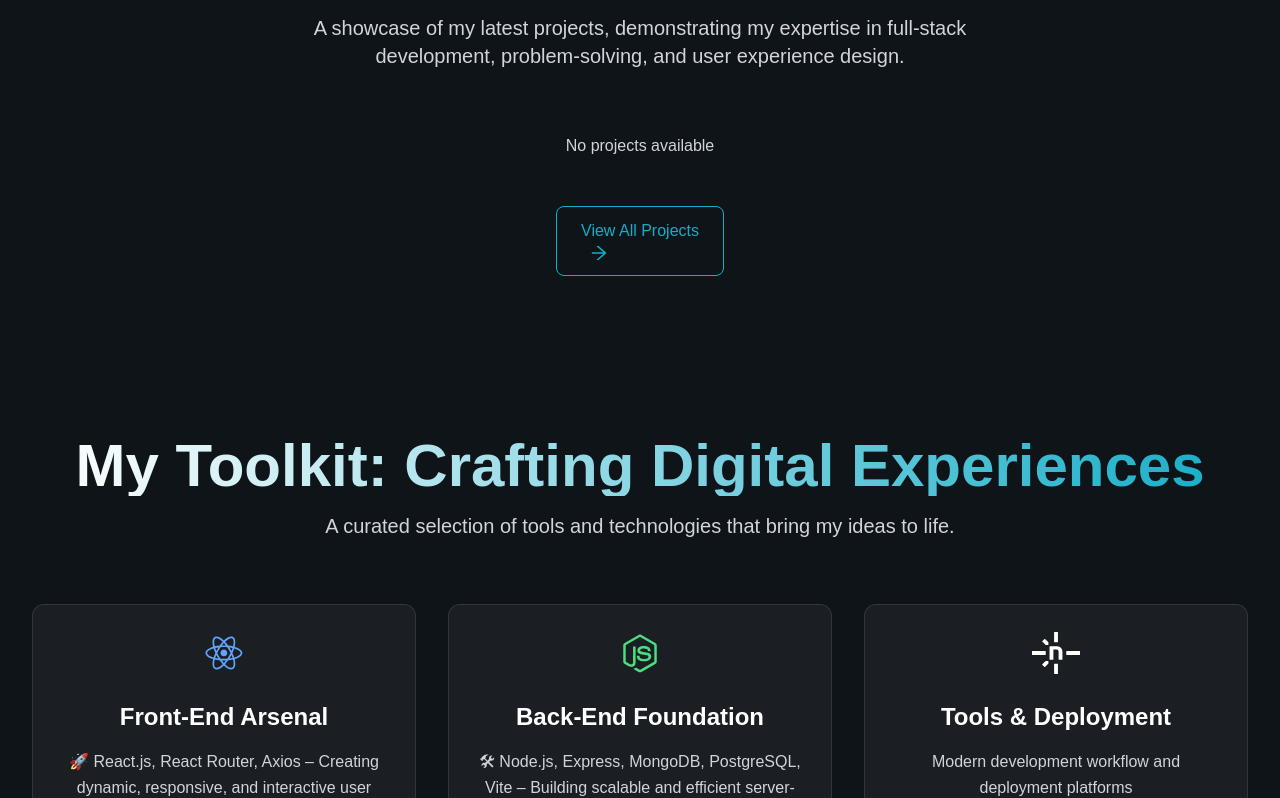
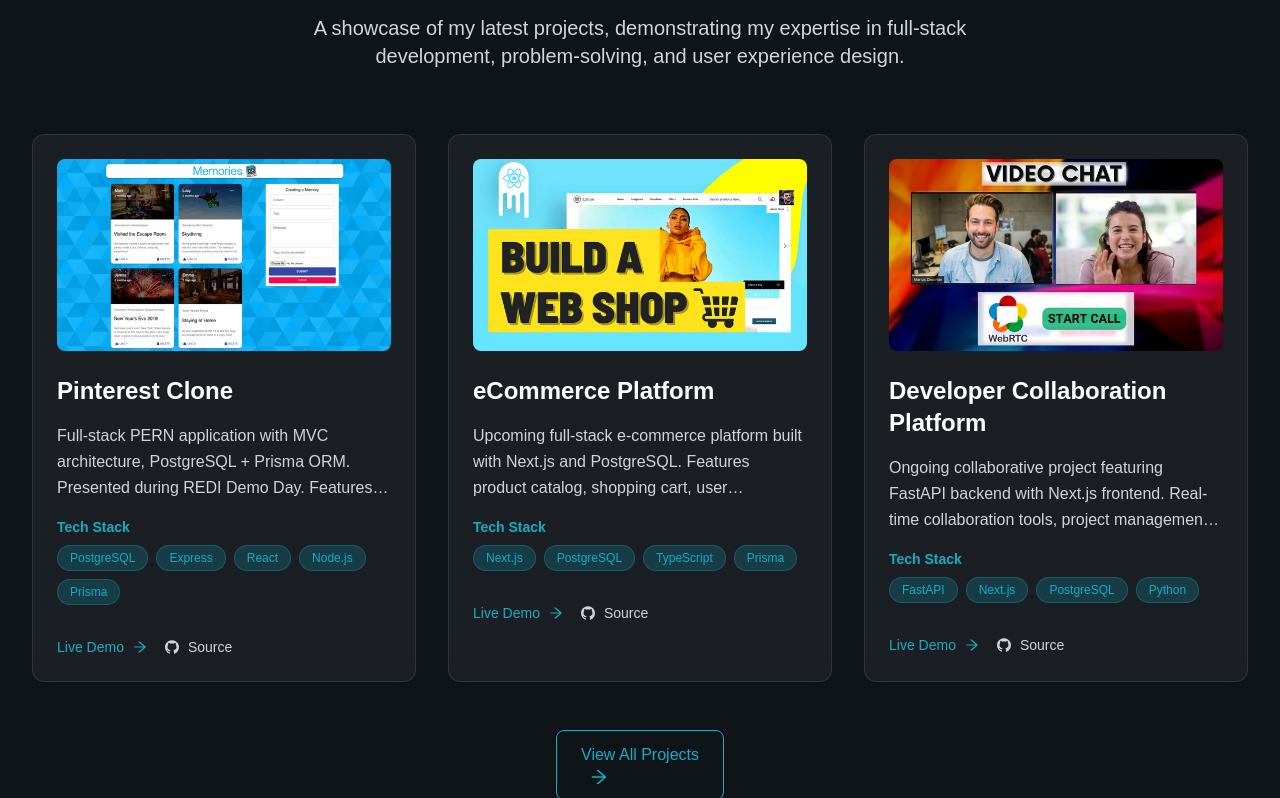
Before and after one commit to japint/portfolio, a Next.js app: page / in a window 1280 px wide. Shown: the part 942-1740 px from the top of the page. Built offline with nearby package versions, Linux system fonts and the light colour scheme.

Commit message:
refactor: Simplify Projects component by removing unnecessary conditional rendering and enhancing code readability; delete unused constants file

```diff
--- a/src/components/Projects/Projects.tsx
+++ b/src/components/Projects/Projects.tsx
@@ -18,10 +18,8 @@
           full-stack development, problem-solving, and user experience design.
         </p>
       </div>
-
       <div className="grid grid-cols-1 md:grid-cols-2 lg:grid-cols-3 gap-8">
-        {projects && projects.length > 0 ? (
-          projects.map((project: Project) => (
+        {projects?.map((project: Project) => (
           <div
             key={project.id}
             className="card group hover:scale-105 transition-all duration-300 overflow-hidden"
@@ -107,14 +105,8 @@
               </div>
             </div>
           </div>
-          ))
-        ) : (
-          <div className="col-span-full text-center text-gray-300">
-            <p>No projects available</p>
-          </div>
-        )}
-      </div>
-
+        ))}
+      </div>{" "}
       {/* View All Projects Button */}
       <div className="text-center mt-12">
         <button className="btn-outline group">
```
Also changed, not shown: src/constants/constants.js (deleted). Lines whose indentation alone changed are shown as unchanged.
